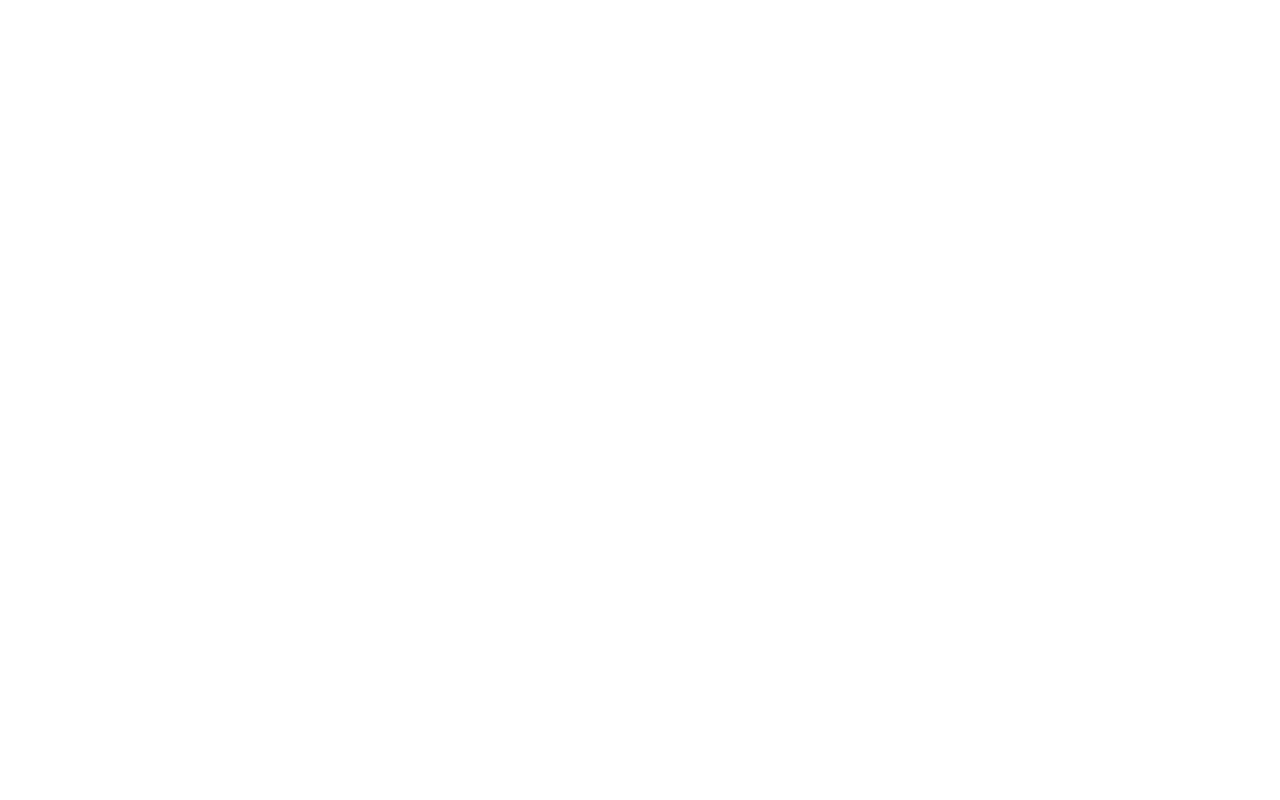
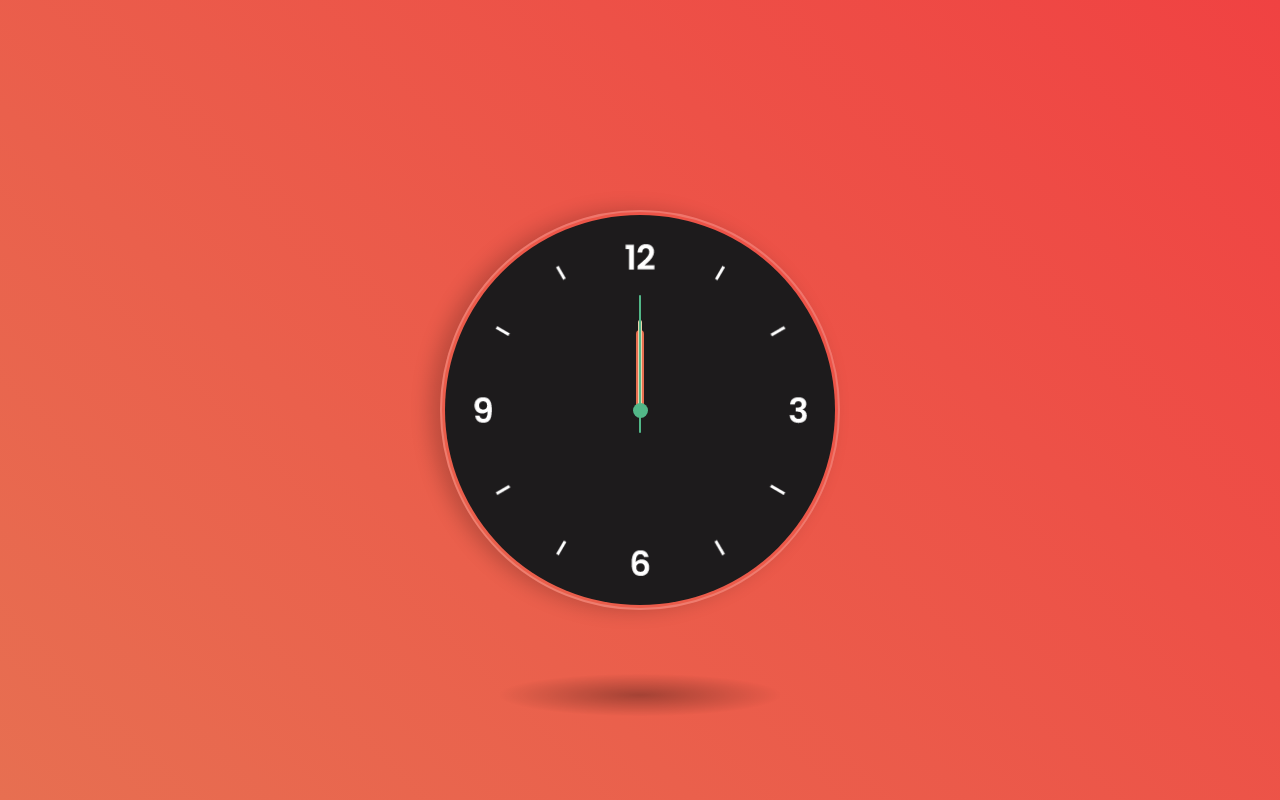
Before and after one commit to prabeenprabu/dark-clock, a plain HTML site: page index.html in a window 1280 px wide. Drawn offline with Linux system fonts and the light colour scheme.

Commit message:
style finished

```diff
--- a/css/style.css
+++ b/css/style.css
@@ -10,4 +10,164 @@
     --color-red: #bf0d2b;
     --color-orange: #e76f51;
     --color-pink: #f04242;
+    --color-green: #52b788;
 }
+
+body {
+    min-height: 100vh;
+    display: flex;
+    justify-content: center;
+    align-items: center;
+}
+
+body::before {
+    content: "";
+    position: absolute;
+    top: 0px;
+    left: 0;
+    width: 100%;
+    height: 100%;
+    background: linear-gradient(45deg, var(--color-orange), var(--color-pink));
+}
+
+/* -------key frames----------- */
+@keyframes animate {
+    0%,
+    100% {
+        transform: translateY(10px) translateX(0);
+    }
+    50% {
+        transform: translateY(-10px) translateX(-10px);
+    }
+}
+
+/* --------------------clock ------------------- */
+.container {
+    position: relative;
+}
+
+.box {
+    position: relative;
+    z-index: 1;
+    width: 400px;
+    height: 400px;
+    backdrop-filter: blur(25px);
+    border-radius: 50%;
+    border: 2px solid rgba(255, 255, 255, 0.2);
+    animation: animate 5s ease-in-out infinite;
+    box-shadow: -10px 0px 20px rgba(0, 0, 0, 0.2);
+}
+
+/* -------clock shadow----------- */
+.container::before {
+    content: "";
+    position: absolute;
+    bottom: -115px;
+    width: 100%;
+    height: 60px;
+    border-radius: 50%;
+    background: radial-gradient(rgba(0, 0, 0, 0.3), transparent, transparent);
+    animation: animate 5s ease-in-out infinite;
+}
+
+.clock {
+    position: absolute;
+    top: 3px;
+    left: 3px;
+    bottom: 3px;
+    right: 3px;
+    border-radius: 50%;
+    display: flex;
+    justify-content: center;
+    align-items: center;
+    background-image: url(../images/clock.png);
+    background-size: cover;
+    background-color: var(--color-dark-grey);
+    backdrop-filter: blur(25px);
+}
+.clock::before {
+    content: "";
+    position: absolute;
+    width: 15px;
+    height: 15px;
+    background-color: var(--color-green);
+    z-index: 1000;
+    border-radius: 50%;
+}
+
+.hour,
+.min,
+.sec {
+    position: absolute;
+}
+
+.hour,
+.hr {
+    width: 160px;
+    height: 160px;
+}
+
+.min,
+.mn {
+    width: 180px;
+    height: 180px;
+}
+
+.sec,
+.sc {
+    width: 230px;
+    height: 230px;
+}
+
+.hr,
+.sc,
+.mn {
+    display: flex;
+    justify-content: center;
+    position: absolute;
+    border-radius: 50%;
+}
+
+.hr::before {
+    content: "";
+    position: absolute;
+    width: 8px;
+    height: 50%;
+    z-index: 11;
+    background-color: var(--color-orange);
+    border-radius: 10px;
+}
+
+.mn::before {
+    content: "";
+    position: absolute;
+    width: 4px;
+    height: 50%;
+    z-index: 11;
+    background-color: var(--color-sandal);
+    border-radius: 10px;
+}
+
+.sc::before {
+    content: "";
+    position: absolute;
+    width: 2px;
+    height: 60%;
+    z-index: 11;
+    background-color: var(--color-green);
+    border-radius: 10px;
+}
+
+/* ---------------media query-------------- */
+@media screen and (max-width: 678px) {
+    .box {
+        width: 300px;
+        height: 300px;
+    }
+}
+@media screen and (max-width: 290px) {
+    .box {
+        width: 250px;
+        height: 250px;
+    }
+}
```
